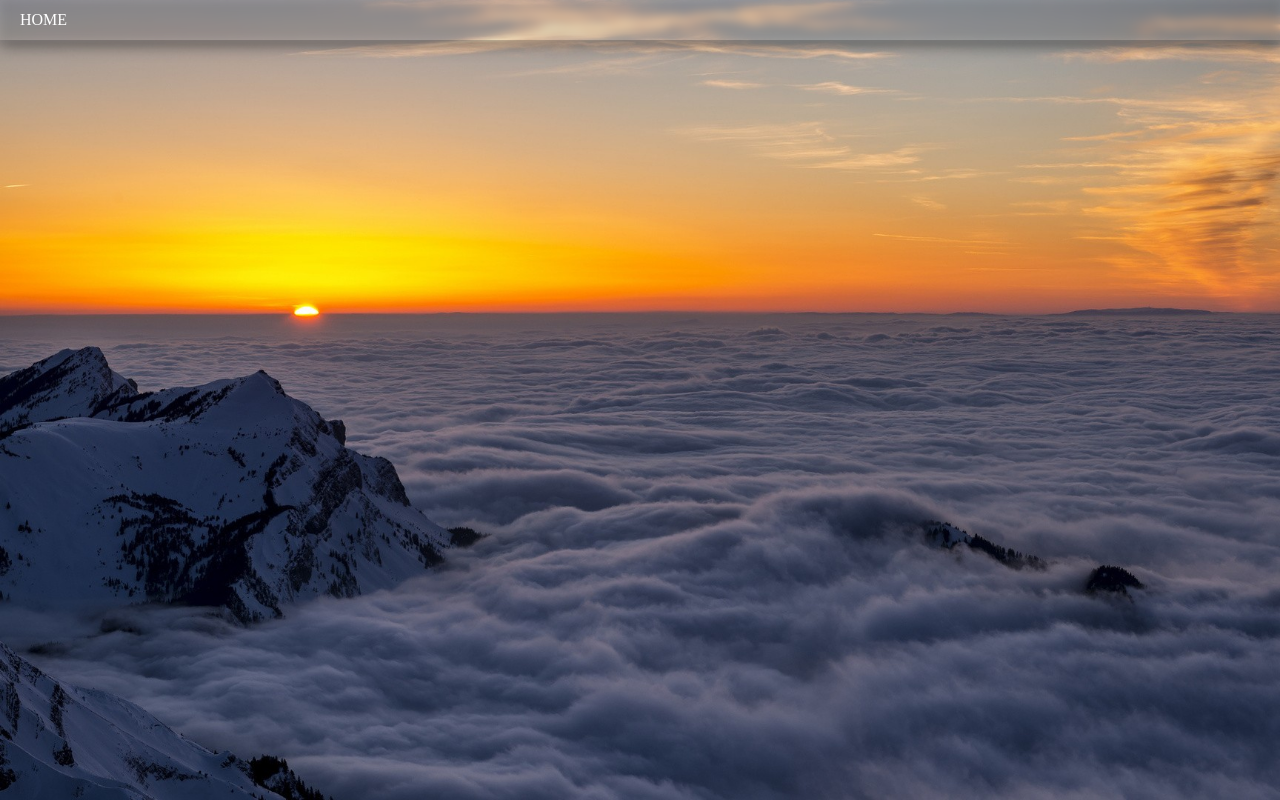
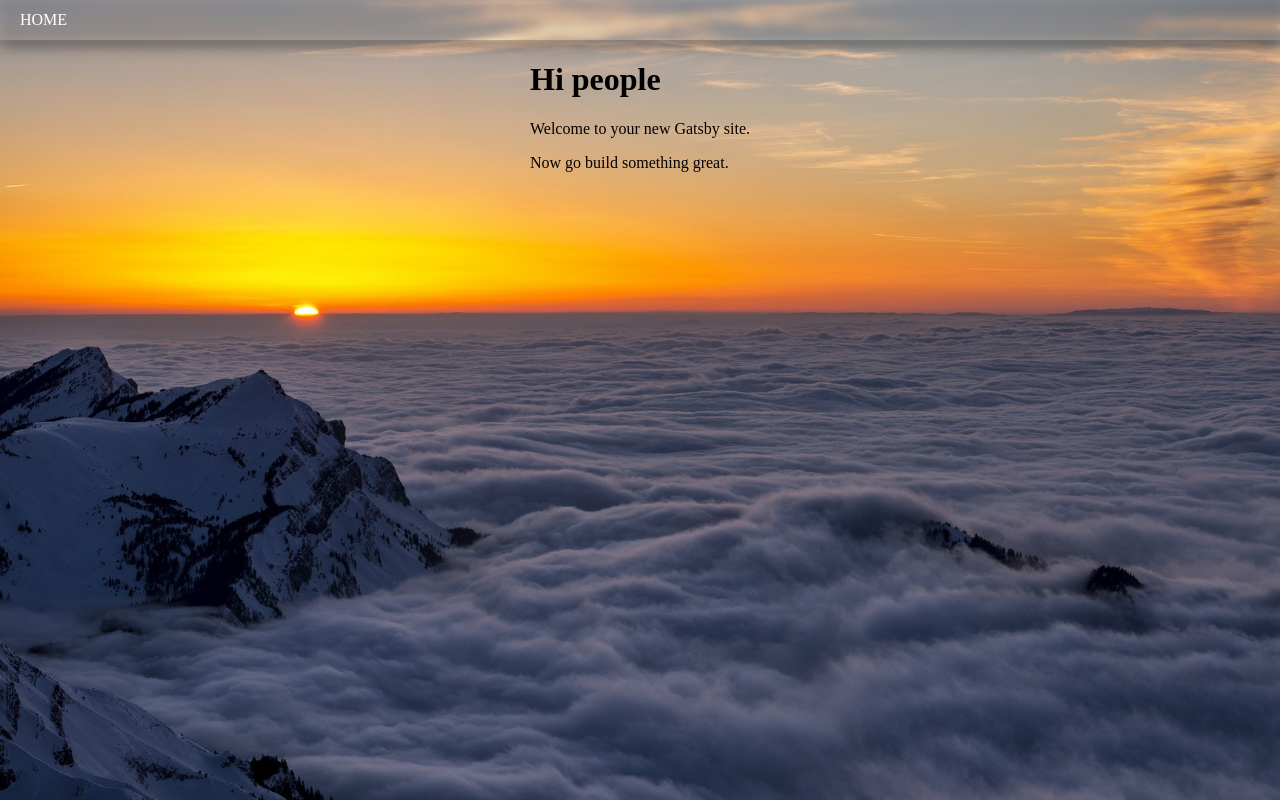
Before and after one commit to bearnacki/personal-startpage, a Gatsby site: page / in a window 1280 px wide. Built offline with nearby package versions, Linux system fonts and the light colour scheme; Gatsby itself is replaced by a stand-in of ours.

Commit message:
create layout for main content

```diff
--- a/gatsby-config.js
+++ b/gatsby-config.js
@@ -2,7 +2,7 @@ module.exports = {
   siteMetadata: {
     title: `Start Page`,
     description: `Kick off your next, great Gatsby project with this default starter. This barebones starter ships with the main Gatsby configuration files you might need.`,
-    author: `@gatsbyjs`,
+    author: `@bearnacki`,
   },
   plugins: [
     `gatsby-plugin-react-helmet`,
--- a/src/components/Navigation/Navigation.js
+++ b/src/components/Navigation/Navigation.js
@@ -3,7 +3,7 @@ import { Link } from "gatsby"
 import styled from "styled-components"
 
 const NavigationWrapper = styled.div`
-  position: absolute;
+  position: fixed;
   top: 0;
   left: 0;
   width: 100%;
@@ -11,21 +11,20 @@ const NavigationWrapper = styled.div`
   display: flex;
   justify-content: space-between;
   align-items: center;
-  box-shadow: 0 5px 15px rgba(0,0,0,0.5);
+  box-shadow: 0 5px 15px rgba(0, 0, 0, 0.5);
   background: inherit;
 
   &:before {
-  content: ' ';
+    content: " ";
     background: inherit;
     position: absolute;
     left: 0;
     right: 0;
     top: 0;
     bottom: 0;
-  box-shadow: inset 0 0 0 100px rgba(0,0,0,0.1);
+    box-shadow: inset 0 0 0 100px rgba(0, 0, 0, 0.1);
     filter: blur(5px);
   }
-
 `
 
 const StyledMenuList = styled.ul`
--- a/src/components/layout.js
+++ b/src/components/layout.js
@@ -10,10 +10,21 @@ const StyledWrapper = styled.div`
   top: 0;
   left: 0;
   width: 100vw;
-  height: 100vh;
+  min-height: 100vh;
+  display: flex;
+  flex-wrap: wrap;
   background-image: url(${backgroundImage});
   background-size: cover;
   background-attachment: fixed;
+`
+
+const MainContentWrapper = styled.div`
+  margin-top: 40px;
+  width: 100%;
+  height: 100%;
+  display: flex;
+  flex-wrap: wrap;
+  justify-content: center;
 `
 
 const Layout = ({ children }) => {
@@ -30,6 +41,9 @@ const Layout = ({ children }) => {
   return (
     <StyledWrapper>
       <Navigation />
+      <MainContentWrapper>
+        {children}
+      </MainContentWrapper>
     </StyledWrapper>
   )
 }
--- a/src/pages/index.js
+++ b/src/pages/index.js
@@ -2,7 +2,7 @@ import React from "react"
 import Layout from "../components/layout"
 import SEO from "../components/seo"
 
-import { createGlobalStyle } from 'styled-components';
+import { createGlobalStyle } from "styled-components"
 
 const GlobalStyle = createGlobalStyle`
   @import url('https://fonts.googleapis.com/css2?family=Montserrat');
@@ -23,9 +23,11 @@ const IndexPage = () => (
     <GlobalStyle />
     <Layout>
       <SEO title="Home" />
+      <div>
       <h1>Hi people</h1>
       <p>Welcome to your new Gatsby site.</p>
       <p>Now go build something great.</p>
+      </div>
     </Layout>
   </>
 )
```
Lines whose indentation alone changed are shown as unchanged.
